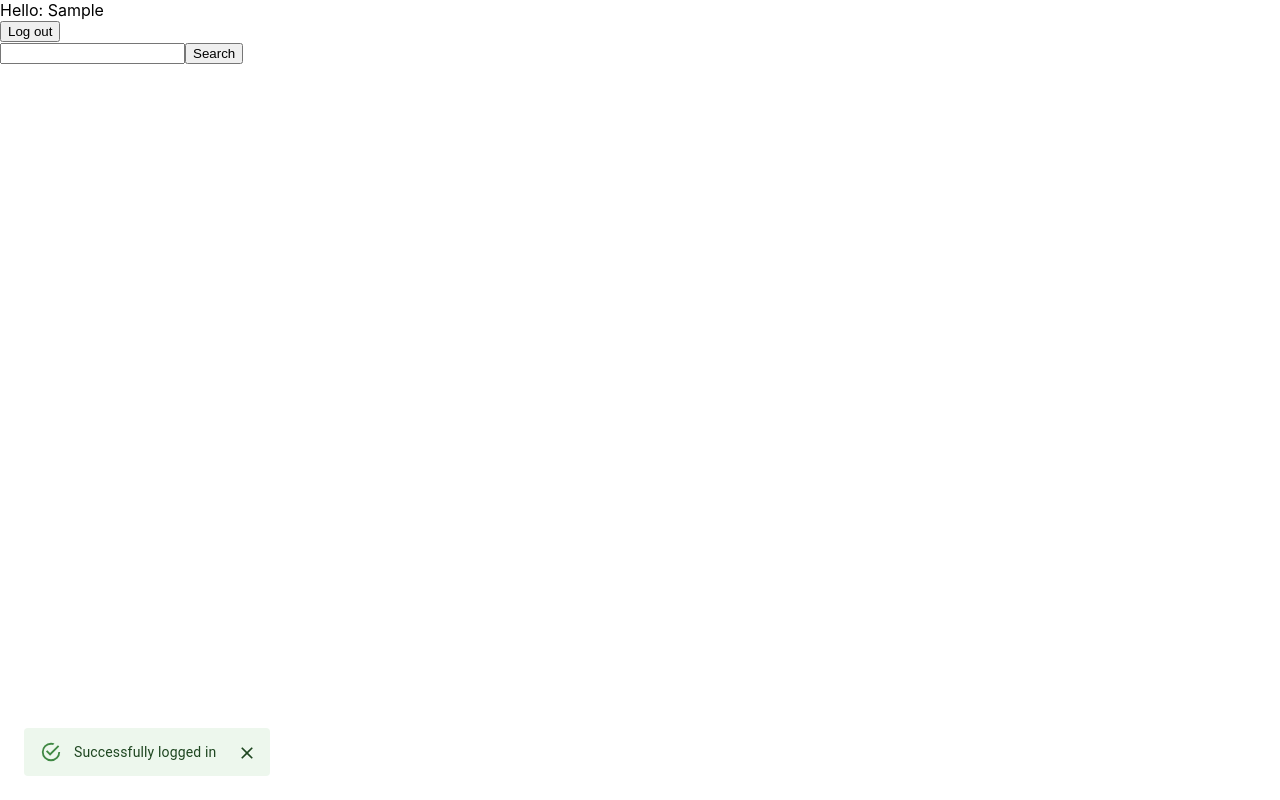
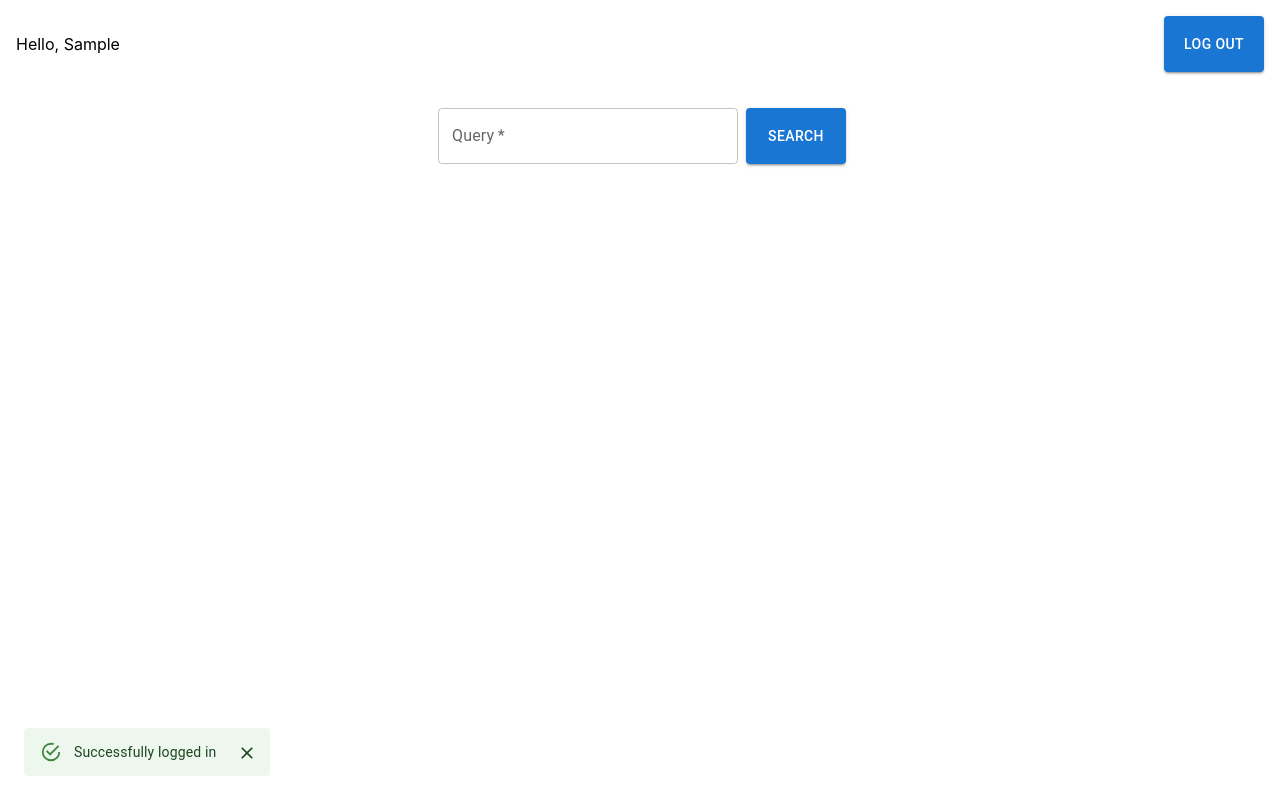
Before and after one commit to GNAGONI/img-search, a React (Create React App) app: page / in a window 1280 px wide. Both pictures are taken after typing "Sample" into the empty fields and a click on the button "LOG IN". Built offline with nearby package versions, Linux system fonts and the light colour scheme; the HTML template or start-up script is replaced by a standard one.

Commit message:
Implement Button, Form, Header, Image, TextField components and integrate them

```diff
--- /dev/null
+++ b/src/components/Button/index.tsx
@@ -0,0 +1,28 @@
+import Button from '@mui/material/Button';
+import { styled } from '@mui/material/styles';
+
+interface Props {
+  title: string;
+  onClick?: () => void;
+}
+
+const CustomStyledButton = styled(Button)({
+  width: '100px',
+  height: '56px',
+  marginLeft: '4px',
+})
+
+const CustomButton = (props: Props) => {
+  return (
+    <CustomStyledButton
+      type="submit"
+      variant="contained"
+      color="primary"
+      onClick={props.onClick}
+    >
+      <p>{props.title}</p>
+    </CustomStyledButton>
+  );
+}
+
+export default CustomButton;
--- /dev/null
+++ b/src/components/Form/index.tsx
@@ -0,0 +1,26 @@
+import { SyntheticEvent } from 'react';
+import { styled } from '@mui/material/styles';
+
+type Props = {
+  onSubmit: (e: SyntheticEvent) => void;
+  children: React.ReactNode;
+};
+
+const CustomStyledForm = styled('form')({
+  display: 'flex',
+  flexDirection: 'row',
+  justifyContent: 'center',
+  alignItems: 'center',
+  padding: '16px',
+})
+
+
+const Form = (props: Props) => {
+  return (
+    <CustomStyledForm onSubmit={props.onSubmit}>
+      {props.children}
+    </CustomStyledForm>
+  );
+};
+
+export default Form;
--- /dev/null
+++ b/src/components/Header/index.tsx
@@ -0,0 +1,24 @@
+import { styled } from '@mui/material/styles';
+
+type Props = {
+  children: React.ReactNode;
+};
+
+const Header = styled('div')({
+  display: 'flex',
+  flexDirection: 'row',
+  justifyContent: 'space-between',
+  alignItems: 'center',
+  margin: '16px',
+})
+
+
+const Layout = (props: Props) => {
+  return (
+    <Header>
+      {props.children}
+    </Header>
+  );
+};
+
+export default Layout;
--- /dev/null
+++ b/src/components/Image/index.tsx
@@ -0,0 +1,23 @@
+import Card from '@mui/material/Card';
+import CardMedia from '@mui/material/CardMedia';
+import { CardActionArea } from '@mui/material';
+
+type Props = {
+  url: string;
+  alt: string;
+};
+
+const Image = (props: Props) => (
+  <Card sx={{ maxWidth: 345 }}>
+    <CardActionArea>
+      <CardMedia
+        component="img"
+        height="300"
+        image={props.url}
+        alt={props.alt}
+      />
+    </CardActionArea>
+  </Card>
+);
+
+export default Image;
--- /dev/null
+++ b/src/components/TextField/index.tsx
@@ -0,0 +1,30 @@
+import { styled } from '@mui/material/styles';
+import TextField from '@mui/material/TextField';
+import { SyntheticEvent } from 'react';
+
+interface Props {
+  label: string;
+  value: string;
+  onChange: (e: SyntheticEvent) => void
+}
+
+const CustomStyledTextField = styled(TextField)({
+  width: '300px',
+  margin: '4px',
+})
+
+
+const CustomTextField = (props: Props) => {
+  return (
+    <CustomStyledTextField
+      label={props.label}
+      variant="outlined"
+      type="text"
+      required
+      value={props.value}
+      onChange={props.onChange}
+    />
+  );
+};
+
+export default CustomTextField;
--- /dev/null
+++ b/src/modules/Home/Images.tsx
@@ -0,0 +1,35 @@
+import { useSelector } from 'react-redux';
+import { getHomeImages } from './state/selectors';
+import { styled } from '@mui/material/styles';
+import Grid from '@mui/material/Grid';
+import Box from '@mui/material/Box';
+import Image from '../../components/Image';
+
+const ImagesWrapper = styled('div')({
+  padding: '16px',
+})
+
+const Images = () => {
+  const images = useSelector(getHomeImages);
+  return (
+    <ImagesWrapper>
+      <Box sx={{ flexGrow: 1 }}>
+        <Grid
+          container
+          direction="row"
+          justifyContent="center"
+          alignItems="center"
+          spacing={2}
+        >
+          {images.map((image) => (
+            <Grid item xs="auto" sm="auto" md="auto" key={image.id}>
+              <Image url={image?.urls?.small} alt={image?.alt_description} />
+            </Grid>
+          ))}
+        </Grid>
+      </Box>
+    </ImagesWrapper>
+  );
+};
+
+export default Images;
--- a/src/modules/Home/index.tsx
+++ b/src/modules/Home/index.tsx
@@ -1,12 +1,14 @@
 import { useState, SyntheticEvent } from 'react';
-import { useDispatch, useSelector } from 'react-redux';
+import { useDispatch } from 'react-redux';
 import { imagesRequest } from './state/slice';
-import { getHomeImages } from './state/selectors';
+import Images from './Images';
+import Button from '../../components/Button';
+import TextField from '../../components/TextField';
+import Form from '../../components/Form';
 
 const Home = () => {
   const dispatch = useDispatch();
   const [search, setSearch] = useState('');
-  const images = useSelector(getHomeImages);
 
   const handleSubmit = (e: SyntheticEvent) => {
     e.preventDefault();
@@ -15,28 +17,15 @@ const Home = () => {
 
   return (
     <div>
-      <form onSubmit={handleSubmit}>
-        <input
-          type="text"
+      <Form onSubmit={handleSubmit}>
+        <TextField
+          label="Query"
           value={search || ''}
           onChange={(e: SyntheticEvent) => setSearch((e.target as HTMLTextAreaElement).value)}
         />
-        <button type="submit" color="primary">
-          Search
-        </button>
-      </form>
-      <div className="col-12 d-flex justify-content-evenly flex-wrap">
-        {images.map((image) => {
-          return (
-            <img
-              key={image.id}
-              className="col-3 img-fluid img-thumbnail"
-              src={image.urls.small}
-              alt="val.alt_description"
-            />
-          );
-        })}
-      </div>
+        <Button title="Search" />
+      </Form>
+      <Images />
     </div>
   );
 };
--- a/src/modules/Layout/index.tsx
+++ b/src/modules/Layout/index.tsx
@@ -3,6 +3,8 @@ import { Outlet, useNavigate } from "react-router-dom";
 import { useSelector, useDispatch } from 'react-redux';
 import { getUserUsername, getUserIsAuthenticated } from '../Login/state/selectors';
 import { logoutRequest } from '../Login/state/slice';
+import Button from '../../components/Button';
+import Header from '../../components/Header';
 
 
 const Layout = () => {
@@ -24,12 +26,10 @@ const Layout = () => {
   return (
     <>
       {isAuthenticated &&
-        <>
-          <div>Hello: {username}</div>
-          <button onClick={logout}>
-            Log out
-          </button>
-        </>
+        <Header>
+          <div>Hello, {username}</div>
+          <Button onClick={logout} title="Log out" />
+        </Header>
       }
       <Outlet />
     </>
--- a/src/modules/Login/index.tsx
+++ b/src/modules/Login/index.tsx
@@ -1,47 +1,24 @@
 import { useState, useEffect, SyntheticEvent } from 'react';
 import { useNavigate } from 'react-router-dom';
 import { useSelector, useDispatch } from 'react-redux';
-import { makeStyles } from '@mui/styles';
-import TextField from '@mui/material/TextField';
-import Button from '@mui/material/Button';
+import { styled } from '@mui/material/styles';
 import { getUserIsAuthenticated } from './state/selectors';
 import { loginRequest } from './state/slice';
+import Button from '../../components/Button';
+import TextField from '../../components/TextField';
+import Form from '../../components/Form';
 
-const useStyles = makeStyles(() => ({
-  description: {
-    textAlign: 'center',
-  },
-  form: {
-    display: 'flex',
-    flexDirection: 'column',
-    justifyContent: 'center',
-    alignItems: 'center',
-    padding: '16px',
-    flex: '1 auto',
-
-    '& .MuiTextField-root': {
-      margin: '8px',
-      width: '300px',
-    },
-    '& .MuiButtonBase-root': {
-      margin: '16px',
-      width: '300px',
-    },
-  },
-  wrapper: {
-    display: 'flex',
-    flexDirection: 'column',
-    justifyContent: 'center',
-    alignItems: 'center',
-    height: '100%',
-  },
-}));
-
+const LoginWrapper = styled('div')({
+  display: 'flex',
+  flexDirection: 'column',
+  justifyContent: 'center',
+  alignItems: 'center',
+  height: '100%',
+})
 
 const Login = () => {
   const navigate = useNavigate();
   const dispatch = useDispatch();
-  const classes = useStyles();
   const [username, setUsername] = useState('');
   const isAuthenticated = useSelector(getUserIsAuthenticated);
 
@@ -57,21 +34,16 @@ const Login = () => {
   }, [isAuthenticated, navigate]);
 
   return (
-    <div className={classes.wrapper}>
-      <form className={classes.form} onSubmit={handleSubmit}>
+    <LoginWrapper>
+      <Form onSubmit={handleSubmit}>
         <TextField
           label="Username"
-          variant="outlined"
-          type="text"
-          required
           value={username || ''}
           onChange={(e: SyntheticEvent) => setUsername((e.target as HTMLTextAreaElement).value)}
         />
-        <Button type="submit" variant="contained" color="primary">
-          Log in
-        </Button>
-      </form>
-    </div>
+        <Button title="Log in" />
+      </Form>
+    </LoginWrapper>
   );
 };
 
```
